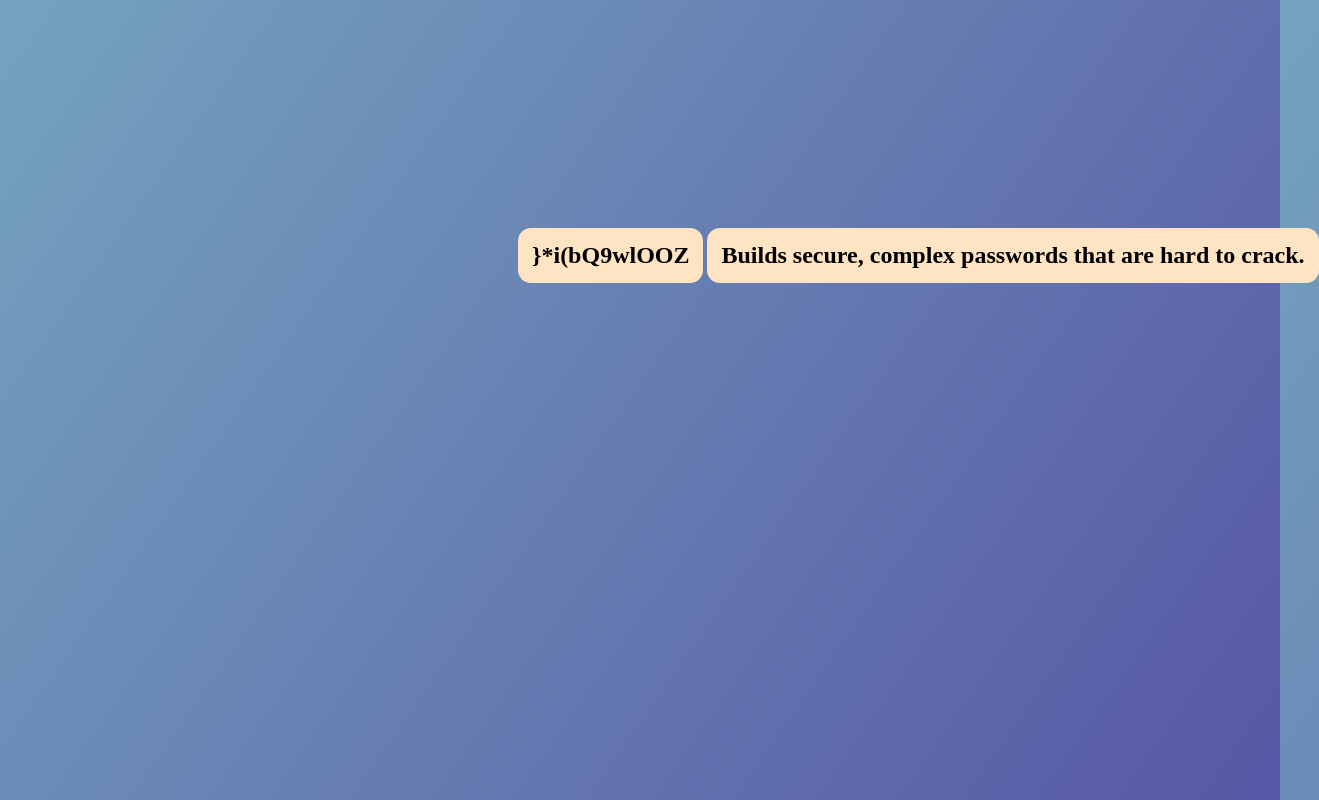
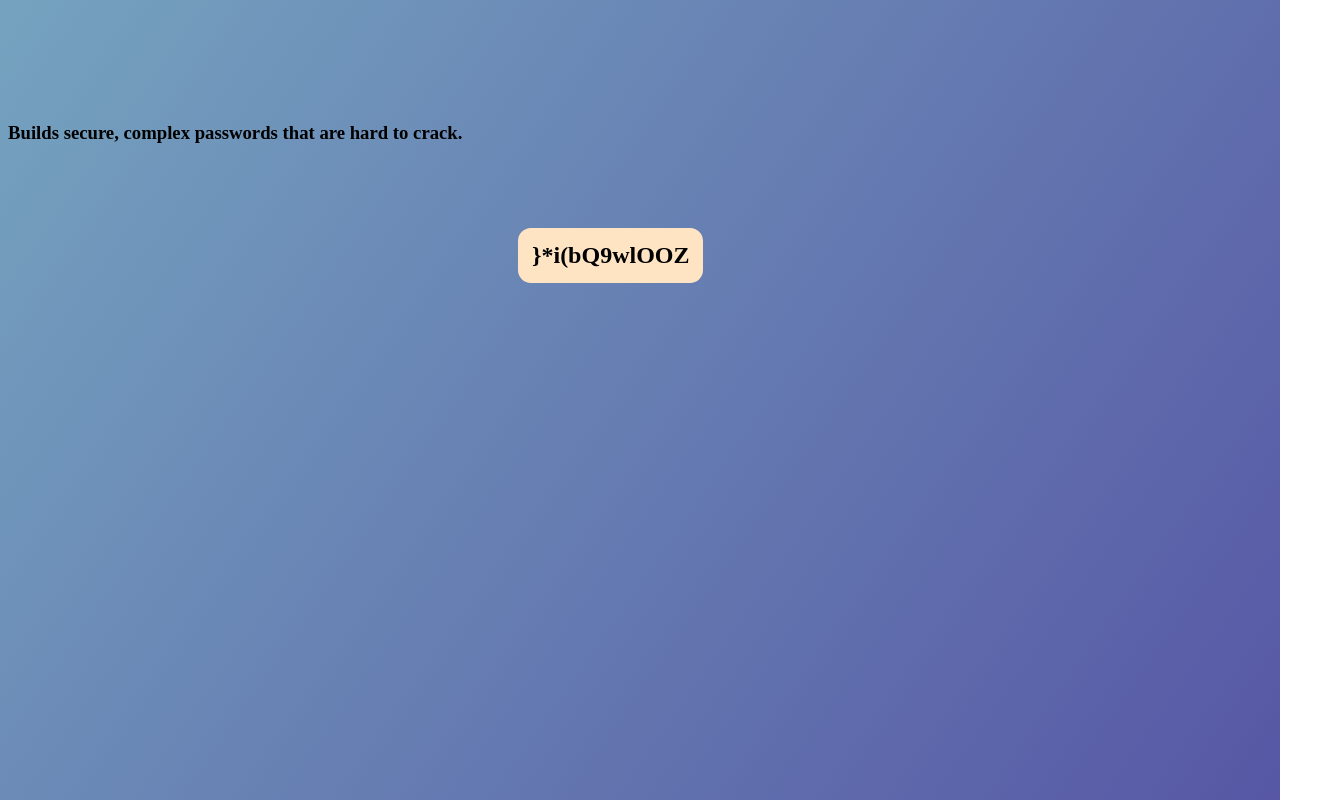
Before and after one commit to Ahsan735/Game-of-Guessing-Number-, a plain HTML site: page index.html in a window 1280 px wide. Shown: the whole page, 1319 px wide, since content can reach past the window. Drawn offline with Linux system fonts and the light colour scheme.

Commit message:
Update index.html

```diff
--- a/index.html
+++ b/index.html
@@ -3,7 +3,7 @@
 <head>
     <meta charset="UTF-8">
     <meta name="viewport" content="width=device-width, initial-scale=1.0">
-    <title>Excersise 1.</title>
+    <title>Password Generator</title>
     <script src="script.js"></script>
    <style>
     h2{
@@ -17,6 +17,6 @@
     }
    </style>
 <body>
-<h2>Builds secure, complex passwords that are hard to crack.</h2>
+<h3>Builds secure, complex passwords that are hard to crack.</h3>
 </body>
 </html>
```
